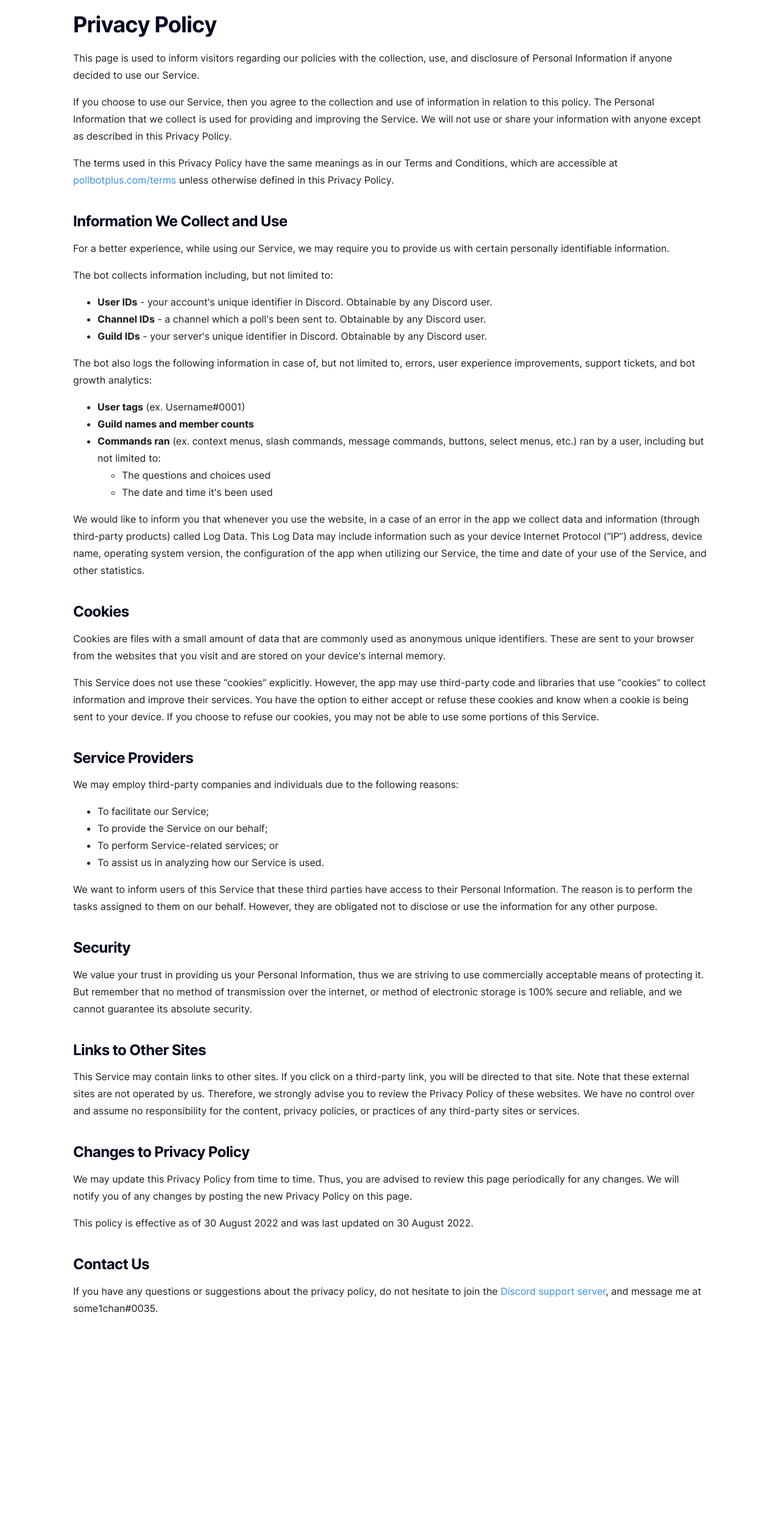
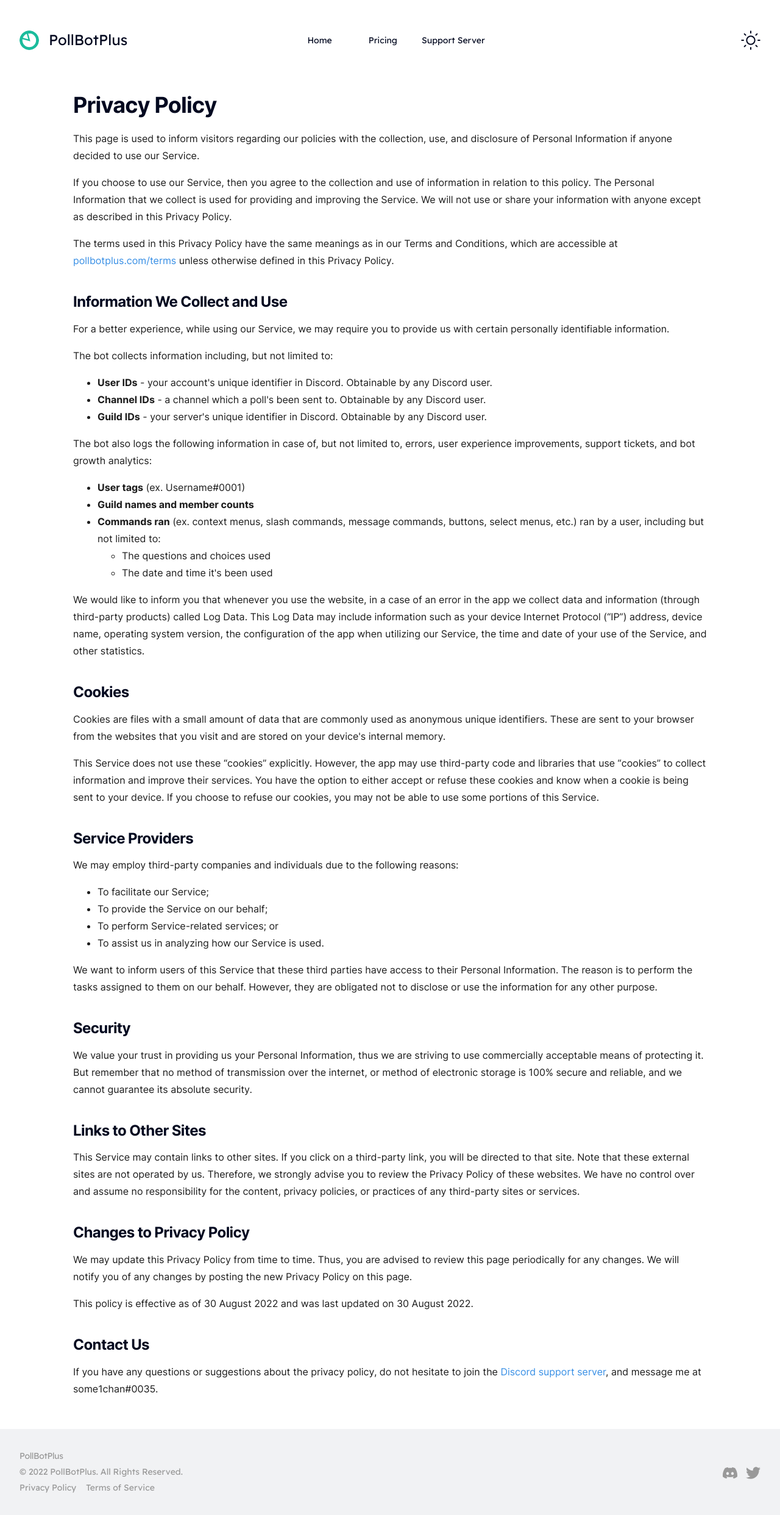
Before and after one commit to some1chan/pollbotplus.com, a Gatsby site: page /privacy in a window 1280 px wide. Shown: the whole page at 61% size. Before the commit the page ends 2211 px from the top, so only its background shows below. Built offline with nearby package versions, Linux system fonts and the light colour scheme; Gatsby itself is replaced by a stand-in of ours.

Commit message:
fix: add header and footer to pages

```diff
--- a/src/pages/privacy.tsx
+++ b/src/pages/privacy.tsx
@@ -1,6 +1,10 @@
+import * as React from "react";
 import ReactMarkdown from "react-markdown";
-import * as React from "react"
+
 import Layout from "../components/Layout";
+import Header from "../components/Header";
+import Footer from "../components/Footer";
+
 const markdown = `
 # Privacy Policy
 
@@ -69,13 +73,14 @@ If you have any questions or suggestions about the privacy policy, do not hesita
 const PrivacyPolicy = () => {
 	return (
 		<Layout>
+			<Header />
 			<div className="width-wrapper p-wrapper p2-wrapper">
 				<ReactMarkdown children={markdown} />
 				<br />
 				<br />
 			</div>
+			<Footer />
 		</Layout>
-
 	);
 };
 
```
Also changed, not shown: src/pages/terms.tsx (+15 -6 lines).
